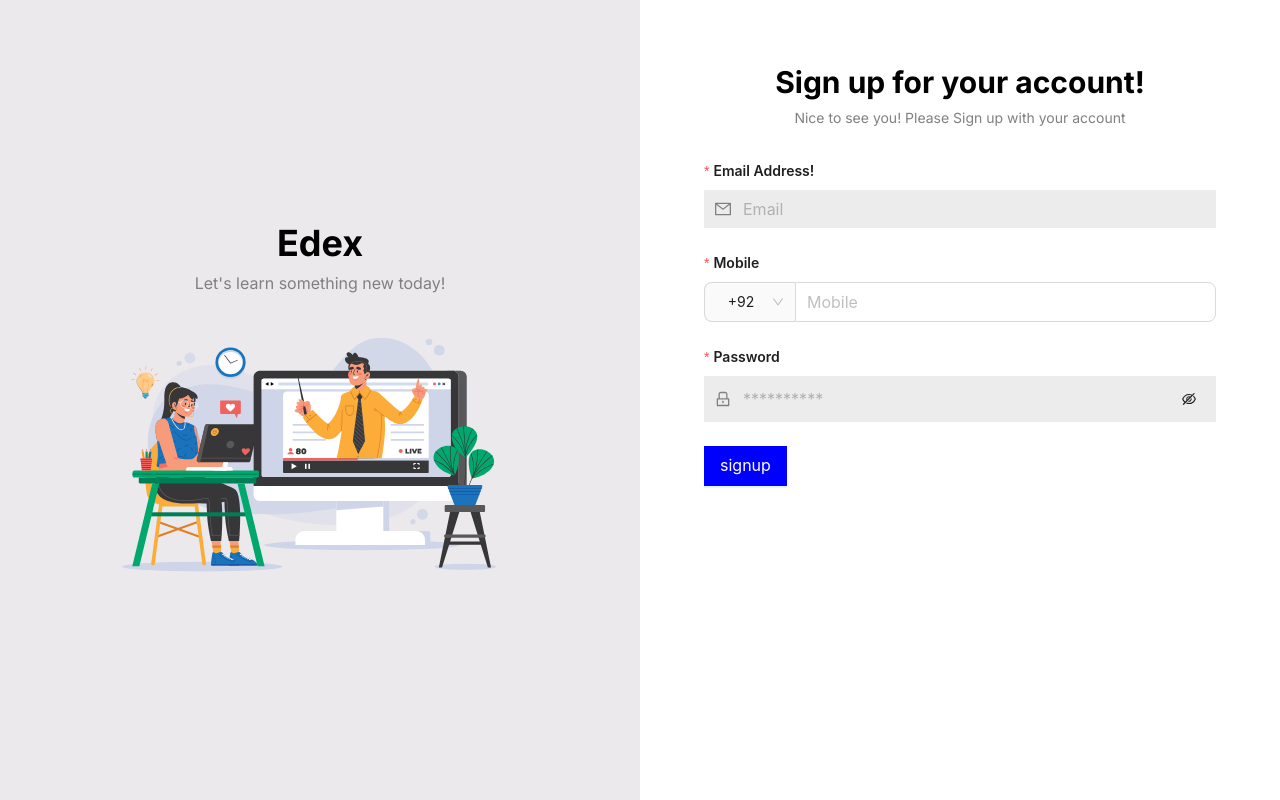
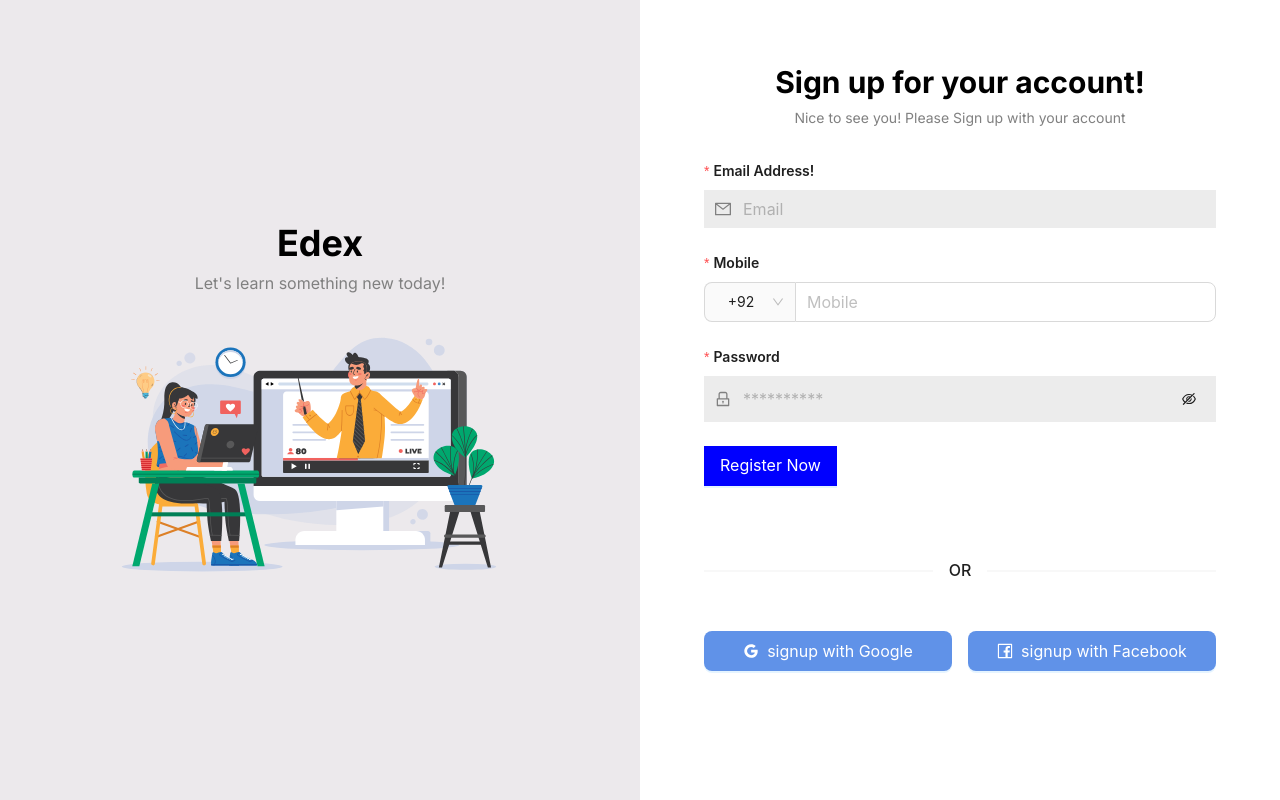
Before and after one commit to KaleemUllah700/edu, a Next.js app: page /sign-up in a window 1280 px wide. Built offline with nearby package versions, Linux system fonts and the light colour scheme.

Commit message:
signup component updated

```diff
--- a/components/sign-up/index.jsx
+++ b/components/sign-up/index.jsx
@@ -4,10 +4,11 @@ import {
     Form,
     Input,
     Button,
-    Select
+    Select,
+    Divider
 } from 'antd';
 import Image from 'next/image'
-import { MailOutlined, LockOutlined, EyeOutlined, EyeInvisibleOutlined } from '@ant-design/icons'
+import { MailOutlined, LockOutlined, EyeOutlined, EyeInvisibleOutlined, GoogleOutlined, FacebookOutlined } from '@ant-design/icons'
 import countries from '@/json/countries'
 
 const { Item } = Form
@@ -16,8 +17,8 @@ const { signupForm } = Form.useForm
 const SignUp = ()=>{
     const [passwordType, setPasswordType] = useState("password")
 
-    const signup = (values)=>{
-        signupForm.resetFields()
+    const signup = ()=>{
+        signupForm.resetFields();
     }
 
     const CourseCode = ()=>{
@@ -35,8 +36,8 @@ const SignUp = ()=>{
     }
 
     return (
-        <div className="grid grid-cols-2">
-            <div className='flex flex-col items-center justify-center min-h-screen bg-[#ECE9EC] gap-8'>
+        <div className="grid md:grid-cols-2">
+            <div className='flex flex-col items-center justify-center md:min-h-screen bg-[#ECE9EC] gap-8'>
                 <div className='flex flex-col items-center gap-2'>
                     <h1 className='text-4xl font-bold'>Edex</h1>
                     <p className='text-dm text-[grey]'>Let's learn something new today!</p>
@@ -48,7 +49,7 @@ const SignUp = ()=>{
                     height={400}
                 />
             </div>
-            <div className='flex flex-col p-16 gap-8'>
+            <div className='flex flex-col md:p-16 p-8 gap-8'>
                 <div className='flex flex-col items-center gap-2'>
                     <h1 className='text-3xl font-bold'>Sign up for your account!</h1>
                     <p className='text-sm text-[grey]'>Nice to see you! Please Sign up with your account</p>
@@ -117,9 +118,27 @@ const SignUp = ()=>{
                             htmlType="submit"
                             type="primary"
                             className="bg-[blue] rounded-none"
-                        >signup</Button>
+                        >Register Now</Button>
                     </Item>
                 </Form>
+
+                <Divider>OR</Divider>
+
+                <div className='flex gap-4'>
+                    <Button
+                        icon={<GoogleOutlined />}
+                        className='bg-[#6092E8] w-full'
+                        type='primary'
+                        size='large'
+                    >signup with Google</Button>
+
+                    <Button
+                        icon={<FacebookOutlined />}
+                        className='bg-[#6092E8] w-full'
+                        type='primary'
+                        size='large'
+                    >signup with Facebook</Button>
+                </div>
             </div>
         </div>
     )
```
